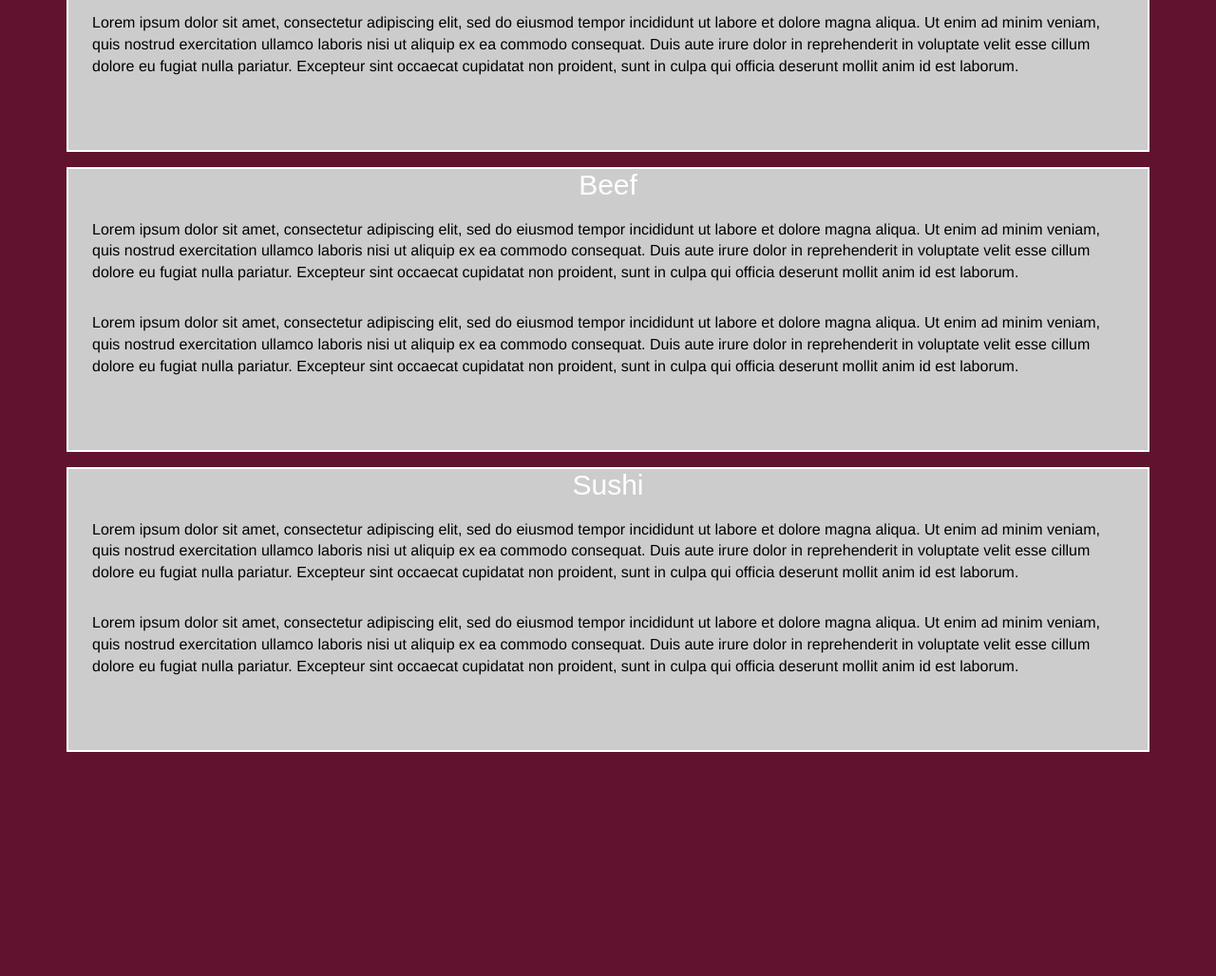
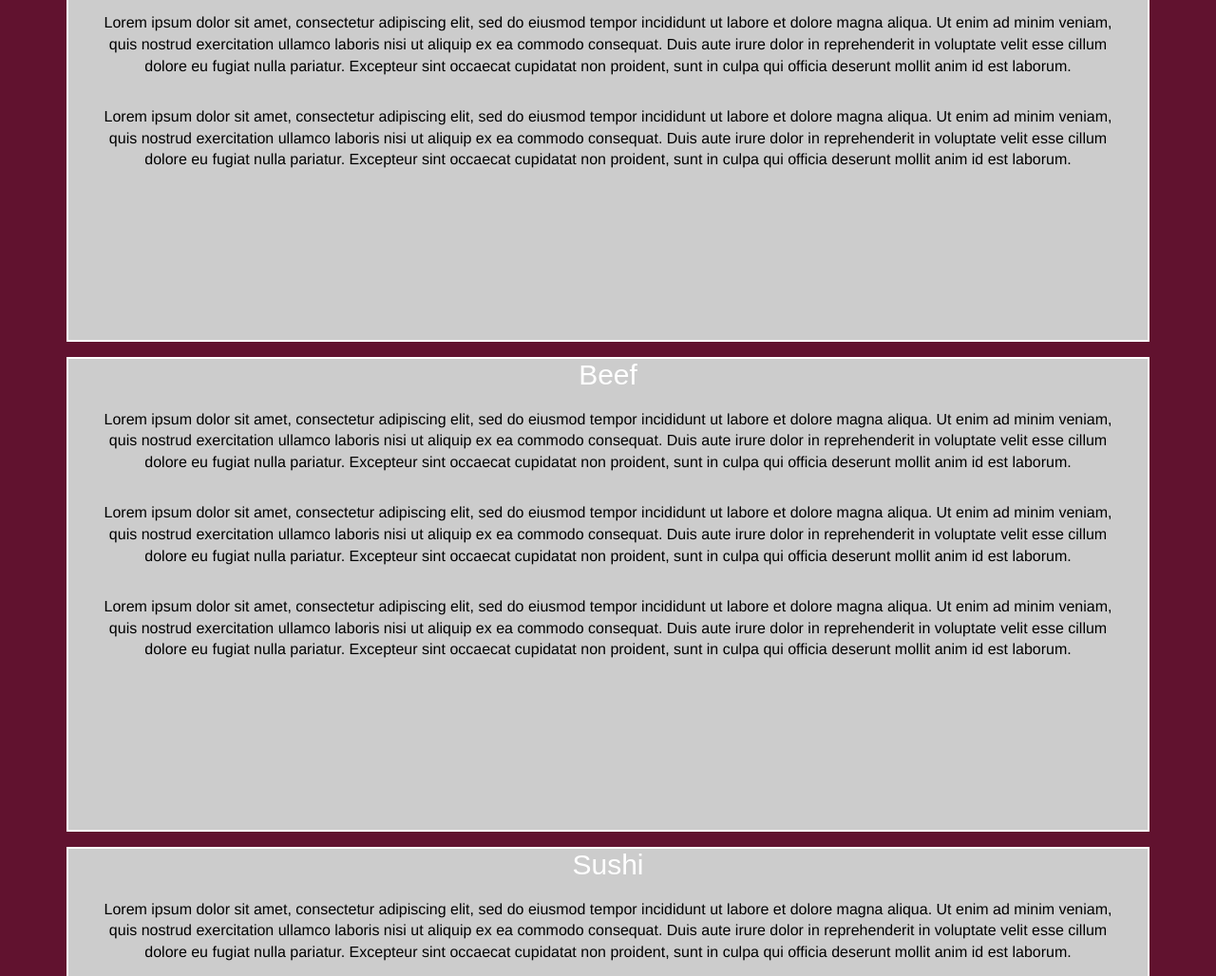
Before and after one commit to trtchir/coursera-test, a plain HTML site: page mod3_solution/index.html in a window 1280 px wide. Shown: the part 282-1310 px from the top of the page at 95% size. Before the commit the page ends 1090 px from the top, so only its background shows below. Drawn offline with Linux system fonts and the light colour scheme.

Commit message:
Final
 On branch master
 Your branch is up-to-date with 'origin/master'.

 Changes to be committed:
	modified:   css/styles.css
	modified:   index.html

```diff
--- a/mod3_solution/css/styles.css
+++ b/mod3_solution/css/styles.css
@@ -11,7 +11,7 @@ main {
 }
 
 section {
-    height: 300px;
+    height: 500px;
     margin-bottom: 1em;
     width: 100%;
     border: 2px solid white;
@@ -29,7 +29,6 @@ h1 {
 }
 
 h2 {
-    text-align: center;
     margin-top: auto;
 }
 
--- a/mod3_solution/index.html
+++ b/mod3_solution/index.html
@@ -55,16 +55,18 @@
 
         <div id="sections" class="row">
 
-            <section id="Chicken" class="col-md-12 col-sm-6 col-xs-12">
+            <section id="Chicken" class="col-md-12 col-sm-6 col-xs-12 text-center">
 
               <h2>Chicken</h2>
 
                 <p>Lorem ipsum dolor sit amet, consectetur adipiscing elit, sed do eiusmod tempor incididunt ut labore et dolore magna aliqua. Ut enim ad minim veniam, quis nostrud exercitation ullamco laboris nisi ut aliquip ex ea commodo consequat. Duis aute irure dolor in reprehenderit in voluptate velit esse cillum dolore eu fugiat nulla pariatur. Excepteur sint occaecat cupidatat non proident, sunt in culpa qui officia deserunt mollit anim id est laborum.</p>
 
                 <p>Lorem ipsum dolor sit amet, consectetur adipiscing elit, sed do eiusmod tempor incididunt ut labore et dolore magna aliqua. Ut enim ad minim veniam, quis nostrud exercitation ullamco laboris nisi ut aliquip ex ea commodo consequat. Duis aute irure dolor in reprehenderit in voluptate velit esse cillum dolore eu fugiat nulla pariatur. Excepteur sint occaecat cupidatat non proident, sunt in culpa qui officia deserunt mollit anim id est laborum.</p>
+
+                <p>Lorem ipsum dolor sit amet, consectetur adipiscing elit, sed do eiusmod tempor incididunt ut labore et dolore magna aliqua. Ut enim ad minim veniam, quis nostrud exercitation ullamco laboris nisi ut aliquip ex ea commodo consequat. Duis aute irure dolor in reprehenderit in voluptate velit esse cillum dolore eu fugiat nulla pariatur. Excepteur sint occaecat cupidatat non proident, sunt in culpa qui officia deserunt mollit anim id est laborum.</p>
             </section>
 
-            <section id="Beef" class="col-md-12 col-sm-6 col-xs-12">
+            <section id="Beef" class="col-md-12 col-sm-6 col-xs-12 text-center">
 
                 <h2>Beef</h2>
 
@@ -72,11 +74,15 @@
 
                 <p>Lorem ipsum dolor sit amet, consectetur adipiscing elit, sed do eiusmod tempor incididunt ut labore et dolore magna aliqua. Ut enim ad minim veniam, quis nostrud exercitation ullamco laboris nisi ut aliquip ex ea commodo consequat. Duis aute irure dolor in reprehenderit in voluptate velit esse cillum dolore eu fugiat nulla pariatur. Excepteur sint occaecat cupidatat non proident, sunt in culpa qui officia deserunt mollit anim id est laborum.</p>
 
+                <p>Lorem ipsum dolor sit amet, consectetur adipiscing elit, sed do eiusmod tempor incididunt ut labore et dolore magna aliqua. Ut enim ad minim veniam, quis nostrud exercitation ullamco laboris nisi ut aliquip ex ea commodo consequat. Duis aute irure dolor in reprehenderit in voluptate velit esse cillum dolore eu fugiat nulla pariatur. Excepteur sint occaecat cupidatat non proident, sunt in culpa qui officia deserunt mollit anim id est laborum.</p>
+
             </section>
 
-            <section id="Sushi" class="col-md-12 col-sm-12 col-xs-12">
+            <section id="Sushi" class="col-md-12 col-sm-12 col-xs-12 text-center">
 
                 <h2>Sushi</h2>
+
+                <p>Lorem ipsum dolor sit amet, consectetur adipiscing elit, sed do eiusmod tempor incididunt ut labore et dolore magna aliqua. Ut enim ad minim veniam, quis nostrud exercitation ullamco laboris nisi ut aliquip ex ea commodo consequat. Duis aute irure dolor in reprehenderit in voluptate velit esse cillum dolore eu fugiat nulla pariatur. Excepteur sint occaecat cupidatat non proident, sunt in culpa qui officia deserunt mollit anim id est laborum.</p>
 
                 <p>Lorem ipsum dolor sit amet, consectetur adipiscing elit, sed do eiusmod tempor incididunt ut labore et dolore magna aliqua. Ut enim ad minim veniam, quis nostrud exercitation ullamco laboris nisi ut aliquip ex ea commodo consequat. Duis aute irure dolor in reprehenderit in voluptate velit esse cillum dolore eu fugiat nulla pariatur. Excepteur sint occaecat cupidatat non proident, sunt in culpa qui officia deserunt mollit anim id est laborum.</p>
 
```
